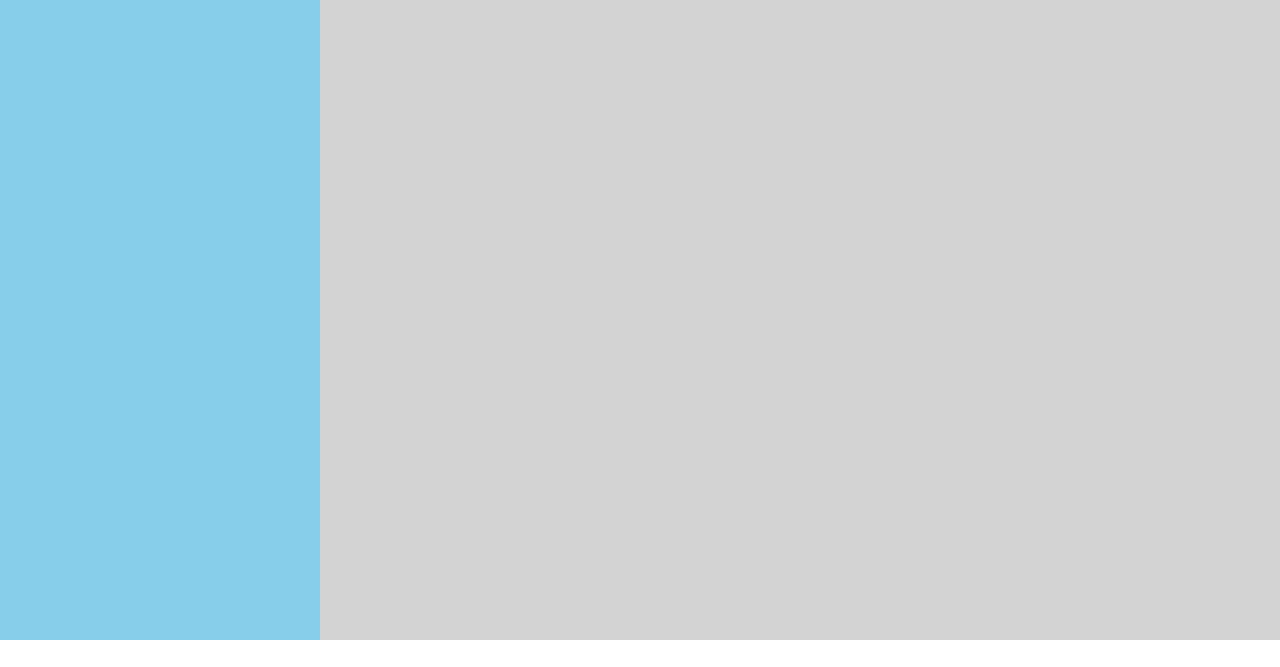
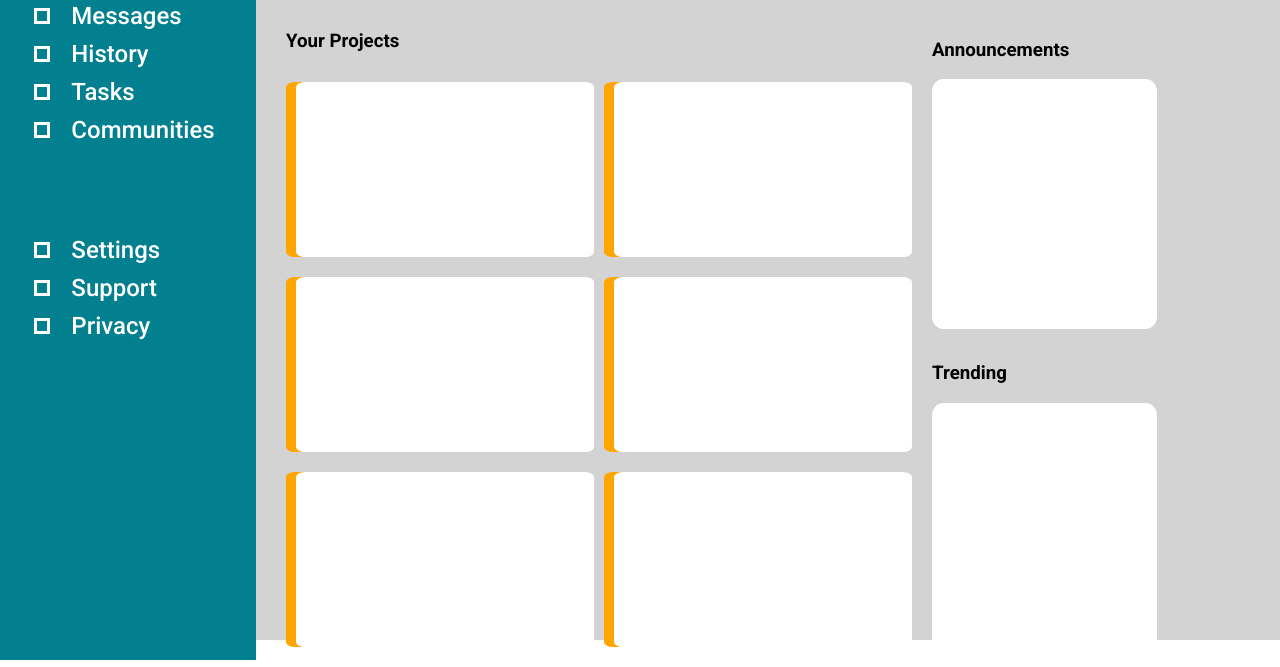
Before and after one commit to jckstllrd/admin-dashboard, a plain HTML site: page index.html in a window 1280 px wide. Shown: the part 160-827 px from the top of the page. Before the commit the page ends 800 px from the top, so only its background shows below. Drawn offline with Linux system fonts and the light colour scheme.

Commit message:
Add components and styling for each section

```diff
--- a/css/style.css
+++ b/css/style.css
@@ -3,30 +3,149 @@ body {
   margin: 0;
   width: 100%;
   height: 100%;
+  font-family: "Roboto", system-ui, -apple-system, BlinkMacSystemFont,
+    "Segoe UI", Roboto, Oxygen, Ubuntu, Cantarell, "Open Sans", "Helvetica Neue",
+    sans-serif;
 }
 
 .container {
   display: grid;
   width: 100%;
   height: 100%;
-  grid-template-columns: repeat(4, 1fr);
+  grid-template-columns: repeat(5, 1fr);
   grid-template-rows: repeat(5, 1fr);
 }
 
 .header {
   box-shadow: 100px 50px black;
-  grid-column: 2/5;
+  grid-column: 2/6;
+  display: grid;
+  grid-template-columns: 2fr 1fr;
+  grid-template-rows: 1fr 1fr;
+  align-items: center;
+}
+
+.search {
+  display: grid;
+  grid-template-columns: 1fr 4fr;
+  align-items: center;
+  justify-content: center;
+}
+
+.header > div.img * {
+  border: 3px solid black;
+}
+
+.admin-profile {
+  display: grid;
+  grid-template-columns: 1fr 1fr 2fr;
+  justify-content: center;
+}
+
+.admin-greeting {
+  display: grid;
+  grid-template-columns: 1fr 2fr;
+}
+
+.greeting p,
+h2 {
+  margin: 0;
 }
 
 .sidebar {
-  background-color: skyblue;
+  background-color: #028090;
+  font-weight: 500;
+  color: white;
   height: 100%;
   grid-column: 1 /2;
   grid-row: 1 / 6;
+  justify-content: center;
+  align-items: baseline;
+  display: grid;
+  padding: 10px;
+  grid-template-rows: 50px 300px 100px;
+  gap: 10px;
+}
+
+div.img {
+  height: 10px;
+  width: 10px;
+  border: 3px solid white;
+}
+
+.dashboard-wrapper {
+  display: grid;
+  grid-template-columns: 1fr 4fr;
+  align-items: center;
+  gap: 5px;
+}
+
+.dashboard-logo {
+  fill: white;
+}
+
+.dashboard {
+  margin: 0;
+  font-size: 1.9rem;
+  font-weight: inherit;
+}
+
+.sidebar-links,
+.sidebar-extras {
+  list-style: none;
+  padding: 0;
+  display: grid;
+  gap: 10px;
+}
+
+.sidebar li {
+  font-size: 1.5rem;
+  align-items: center;
+  display: grid;
+  grid-template-columns: 1fr 4fr;
 }
 
 .content {
   background-color: lightgray;
   grid-column: 2 / 6;
   grid-row: 2 / 6;
+  display: grid;
+  grid-template-columns: 2fr 1fr;
+  padding: 20px;
 }
+
+.project-title {
+  margin: 0;
+  padding: 10px;
+}
+
+.card-container {
+  display: grid;
+  padding: 10px;
+  grid-template-columns: repeat(auto-fit, minmax(40%, 1fr));
+  grid-template-rows: 1fr 1fr 1fr;
+  grid-row: 1 / 3;
+  gap: 20pxpx;
+}
+
+.card {
+  background-color: white;
+  height: 175px;
+  margin: 10px 10px;
+  border-radius: 3%;
+  box-shadow: -10px 0px orange;
+}
+
+.other {
+  display: grid;
+  grid-template-rows: 1fr 1fr;
+}
+
+.announcements,
+.trending {
+  background-color: white;
+  border-radius: 5%;
+  height: 250px;
+  width: 225px;
+  align-items: center;
+}
--- a/index.html
+++ b/index.html
@@ -5,12 +5,108 @@
     <meta name="viewport" content="width=device-width, initial-scale=1.0" />
     <title>Admin Dashboard</title>
     <link rel="stylesheet" href="css/style.css" />
+    <link rel="preconnect" href="https://fonts.googleapis.com" />
+    <link rel="preconnect" href="https://fonts.gstatic.com" crossorigin />
+    <link
+      href="https://fonts.googleapis.com/css2?family=Roboto:ital,wght@0,100;0,300;0,400;0,500;0,700;0,900;1,100;1,300;1,400;1,500;1,700;1,900&display=swap"
+      rel="stylesheet"
+    />
   </head>
   <body>
     <div class="container">
-      <div class="header"></div>
-      <div class="sidebar"></div>
-      <div class="content"></div>
+      <div class="header">
+        <div class="search">
+          <div class="search-icon img"></div>
+          <input type="text" class="search-bar" />
+        </div>
+        <div class="admin-profile">
+          <div class="notify-bell img"></div>
+          <div class="admin-pfp img"></div>
+          <div class="admin-name">Morgan Oakley</div>
+        </div>
+
+        <div class="admin-greeting">
+          <div class="admin-pfp img"></div>
+          <div class="greeting">
+            <p>Hi, there</p>
+            <h2>Morgan Oakley (@morgan)</h2>
+          </div>
+        </div>
+        <div class="action-buttons">
+          <button class="new">NEW</button>
+          <button class="upload">UPLOAD</button>
+          <button class="share">SHARE</button>
+        </div>
+      </div>
+      <div class="sidebar">
+        <div class="dashboard-wrapper">
+          <img class="dashboard-logo" src="res/view-dashboard.svg" />
+          <h1 class="dashboard">Dashboard</h1>
+        </div>
+        <ul class="sidebar-links">
+          <li>
+            <div class="img"></div>
+            Home
+          </li>
+          <li>
+            <div class="img"></div>
+            Profile
+          </li>
+          <li>
+            <div class="img"></div>
+            Messages
+          </li>
+          <li>
+            <div class="img"></div>
+            History
+          </li>
+          <li>
+            <div class="img"></div>
+            Tasks
+          </li>
+          <li>
+            <div class="img"></div>
+            Communities
+          </li>
+        </ul>
+        <ul class="sidebar-extras">
+          <li>
+            <div class="img"></div>
+            Settings
+          </li>
+          <li>
+            <div class="img"></div>
+            Support
+          </li>
+          <li>
+            <div class="img"></div>
+            Privacy
+          </li>
+        </ul>
+      </div>
+      <div class="content">
+        <div class="card-wrapper">
+          <h3 class="project-title">Your Projects</h3>
+          <div class="card-container">
+            <div class="card"></div>
+            <div class="card"></div>
+            <div class="card"></div>
+            <div class="card"></div>
+            <div class="card"></div>
+            <div class="card"></div>
+          </div>
+        </div>
+        <div class="other">
+          <div class="first-other">
+            <h3>Announcements</h3>
+            <div class="announcements"></div>
+          </div>
+          <div class="second-other">
+            <h3>Trending</h3>
+            <div class="trending"></div>
+          </div>
+        </div>
+      </div>
     </div>
   </body>
 </html>
```
Also changed, not shown: res/view-dashboard.svg (added).
